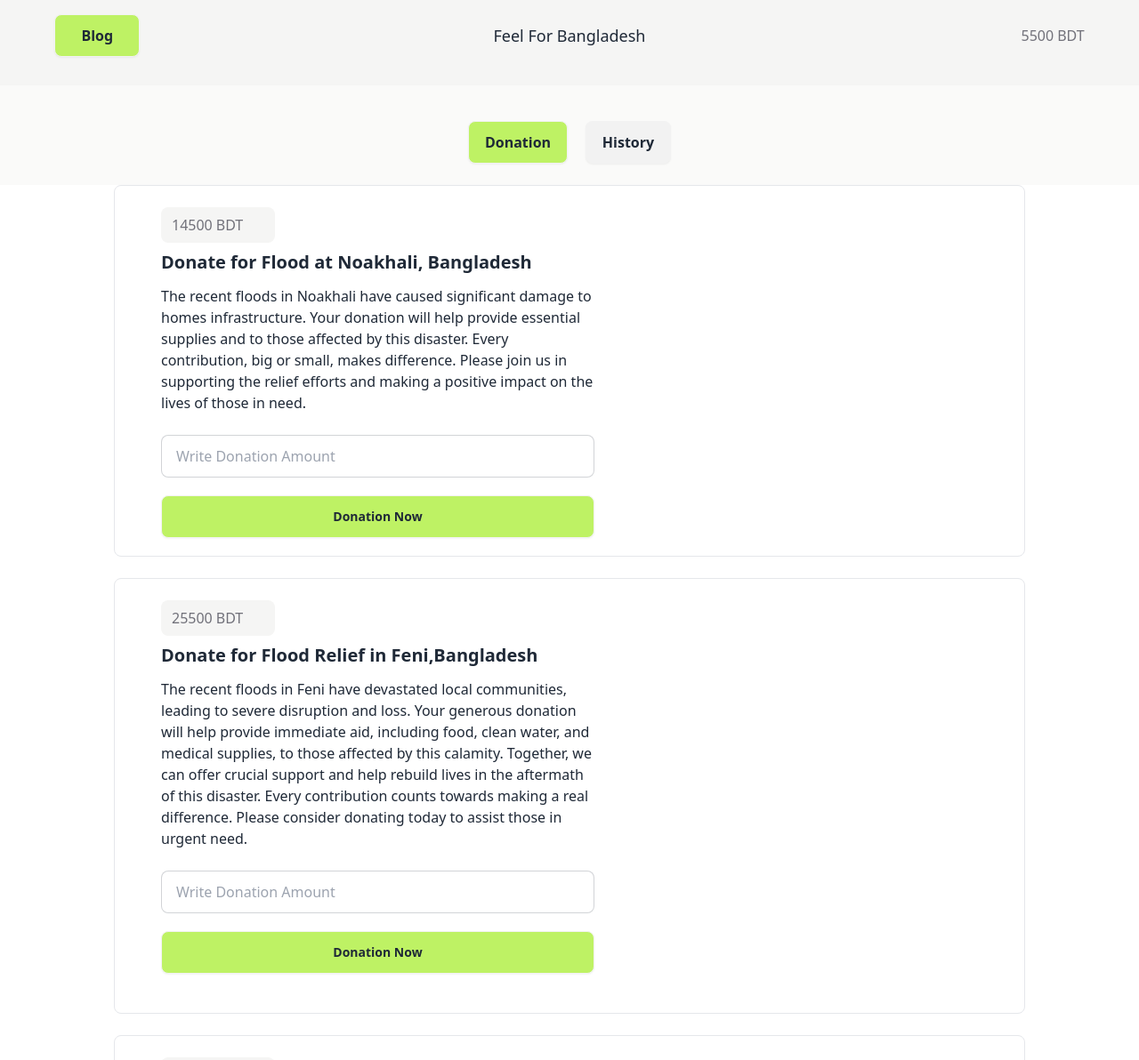
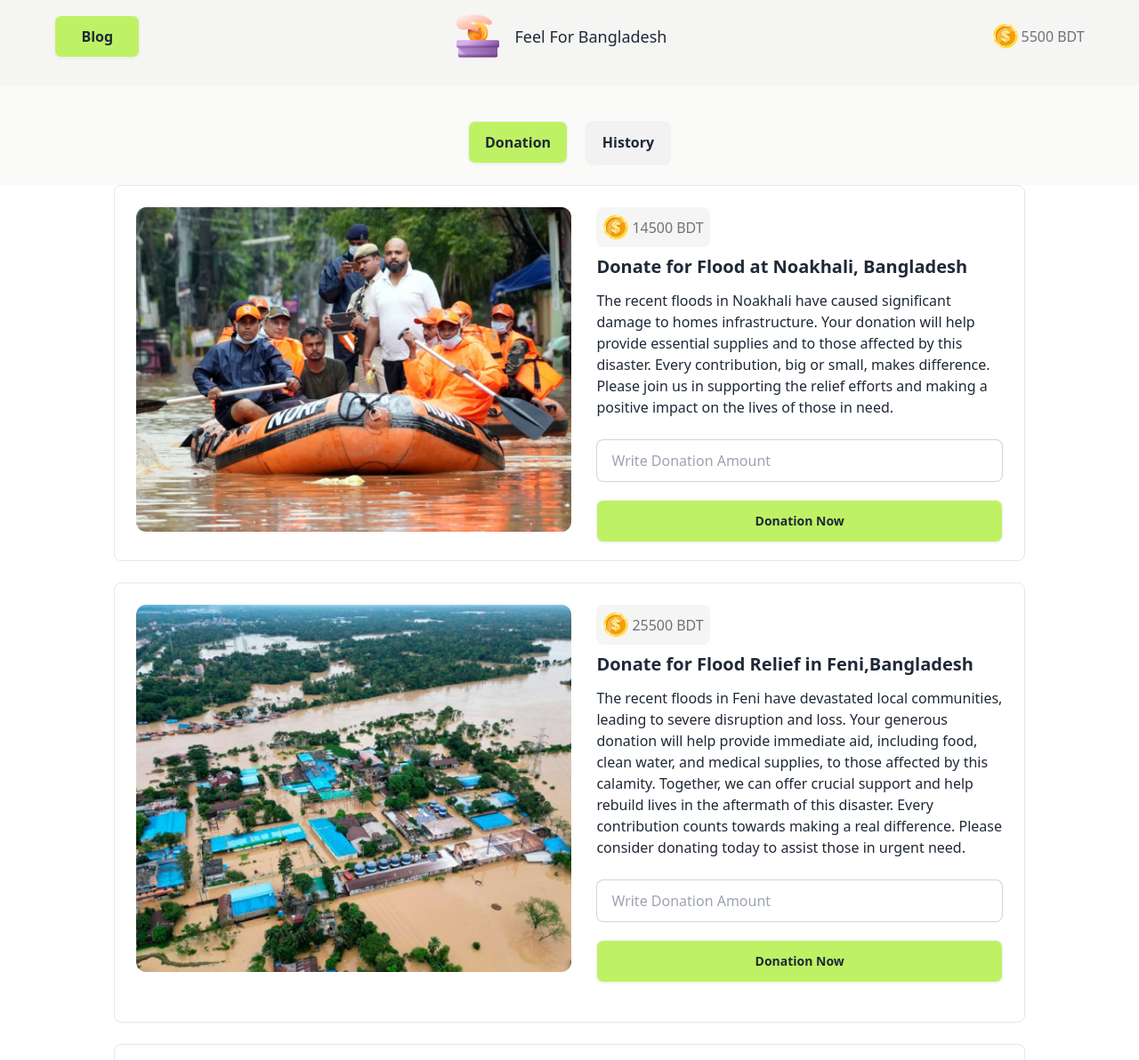
Before and after one commit to Md-Siyam94/Assingment-05, a plain HTML site: page index.html in a window 1280 px wide. Shown: the top 1192 px of the page at 89% size. Drawn offline with nearby package versions, Linux system fonts and the light colour scheme.

Commit message:
Fixing some bugs

```diff
--- a/JavaScript/donation.js
+++ b/JavaScript/donation.js
@@ -36,6 +36,7 @@ document.getElementById('noakhali-donation-btn').addEventListener('click',functi
         h3.classList.add('font-medium')
         h3.innerText = `You have Donated ${noakhaliInputNumber} tk on ${donationText}`
         div.append(h3);
+
 
         document.getElementById('transection').appendChild(div)
 
@@ -102,7 +103,7 @@ document.getElementById('quota-movement-btn').addEventListener('click',function(
         const myBalance = getTextValueById('my-balance')
         const substraction = myBalance - quotaInputNumber ;
         document.getElementById('my-balance').innerText = substraction;
-        if(substraction < 0){
+        if(substraction > 0){
             alert('Insufficient Balance')
         }
         const quotaDonationBalance = getTextValueById('quota-donation-amount');
@@ -115,25 +116,25 @@ document.getElementById('quota-movement-btn').addEventListener('click',function(
         // text
         const donationText = document.getElementById('movemnet-donation-text').innerText;
         // Adding Transection
-        const div = document.createElement('div')
-        div.classList.add('border')
-        div.classList.add('h-24')
-        div.classList.add('w-11/12')
-        div.classList.add('p-4')
-        div.classList.add('mx-auto')
-        div.classList.add('my-6')
-        div.classList.add('rounded-lg')
-        const h3 = document.createElement('h3')
-        h3.classList.add('text-base')
-        h3.classList.add('font-medium')
-        h3.innerText = `You have Donated ${quotaInputNumber} tk on ${donationText}`
+        const div = document.createElement('div');
+        div.classList.add('border');
+        div.classList.add('h-24');
+        div.classList.add('w-11/12');
+        div.classList.add('p-4') ;
+        div.classList.add('mx-auto');
+        div.classList.add('my-6');
+        div.classList.add('rounded-lg');
+        const h3 = document.createElement('h3');
+        h3.classList.add('text-base');
+        h3.classList.add('font-medium');
+        h3.innerText = `You have Donated ${quotaInputNumber} tk on ${donationText}`;
         div.append(h3);
 
-        document.getElementById('transection').appendChild(div)
+        document.getElementById('transection').appendChild(div);
 
     }
     else{
-        alert('Please Try again !')
+        alert('Please Try again !');
     }
 })
 
--- a/index.html
+++ b/index.html
@@ -23,12 +23,12 @@
 
                 </div>
                 <div class="navbar-center">
-                  <img src="B10A5-DOM-Quest-Build-and-Manipulate/assets/logo.png" alt="">
+                  <img src="Assets/logo.png" alt="">
                   <a class="btn btn-ghost text-lg font-medium">Feel For Bangladesh</a>
                 </div>
                 <div class="navbar-end">
                   <div class="flex gap-1 items-center">
-                    <img src="B10A5-DOM-Quest-Build-and-Manipulate/assets/coin.png" alt="">
+                    <img src="Assets/coin.png" alt="">
                     <h2 id="my-balance" class="font-medium text-zinc-500">5500 </h2>
                     <h3 class="font-medium text-zinc-500">BDT</h3>
                   </div>
@@ -53,11 +53,11 @@
       <section>
         <div class="  sm:flex  px-6 pt-6 rounded-lg gap-7 border ">
           <div>
-            <img class="" src="B10A5-DOM-Quest-Build-and-Manipulate/assets/noakhali.png" alt="">
+            <img class="" src="Assets/noakhali.png" alt="">
           </div>
           <div class="w-full sm:w-1/2 ">
             <div class="flex bg-stone-100 gap-1 px-2 py-2 rounded-lg max-w-32 w-auto items-center ">
-              <img  src="B10A5-DOM-Quest-Build-and-Manipulate/assets/coin.png" alt="">
+              <img  src="Assets/coin.png" alt="">
               <h3 id="noakhali-amount" class="font-medium text-zinc-500">14500</h3>
               <h3 class="font-medium text-zinc-500">BDT</h3>
             </div>
@@ -70,7 +70,7 @@
          <dialog id="my_modal_5" class="modal modal-bottom sm:modal-middle">
            <div class="modal-box  text-center  ">
              <h3 class="text-2xl font-bold ">Congrats!</h3>
-             <img class="h-8 w-8 mx-auto my-4" src="B10A5-DOM-Quest-Build-and-Manipulate/assets/coin.png" alt="">
+             <img class="h-8 w-8 mx-auto my-4" src="Assets/coin.png" alt="">
              <p class="my-0">You Have Donate for Humankind</p>
              <h3 class="font-bold text-xl my-3">Successfully</h3>
              <div class="modal-action">
@@ -89,11 +89,11 @@
       <section>
         <div class="sm:flex px-6 py-6 rounded-lg mt-6 gap-7 border ">
           <div>
-            <img class="" src="B10A5-DOM-Quest-Build-and-Manipulate/assets/feni.png" alt="">
+            <img class="" src="Assets/feni.png" alt="">
           </div>
           <div class="w-full sm:w-1/2 ">
             <div class="flex bg-stone-100 gap-1 px-2 py-2 rounded-lg max-w-32 w-auto items-center ">
-              <img  src="B10A5-DOM-Quest-Build-and-Manipulate/assets/coin.png" alt="">
+              <img  src="Assets/coin.png" alt="">
               <h3 id="feni-amount" class="font-medium text-zinc-500">25500</h3>
               <h3 class="font-medium text-zinc-500">BDT</h3>
             </div>
@@ -106,7 +106,7 @@
          <dialog id="my_modal_56" class="modal modal-bottom sm:modal-middle">
            <div class="modal-box  text-center  ">
              <h3 class="text-2xl font-bold ">Congrats!</h3>
-             <img class="h-8 w-8 mx-auto my-4" src="B10A5-DOM-Quest-Build-and-Manipulate/assets/coin.png" alt="">
+             <img class="h-8 w-8 mx-auto my-4" src="Assets/coin.png" alt="">
              <p class="my-0">You Have Donate for Humankind</p>
              <h3 class="font-bold text-xl my-3">Successfully</h3>
              <div class="modal-action">
@@ -125,11 +125,11 @@
       <section>
         <div class="sm:flex  px-6 py-6 rounded-lg mt-6 gap-7 border mb-20 ">
           <div>
-            <img class="" src="B10A5-DOM-Quest-Build-and-Manipulate/assets/quota-protest.png" alt="">
+            <img class="" src="Assets/quota-protest.png" alt="">
           </div>
           <div class="w-full sm:w-1/2  ">
             <div class="flex bg-stone-100 gap-1 px-2 py-2 rounded-lg max-w-32 w-auto items-center">
-              <img  src="B10A5-DOM-Quest-Build-and-Manipulate/assets/coin.png" alt="">
+              <img  src="Assets/coin.png" alt="">
               <h3 id="quota-donation-amount" class="font-medium text-zinc-500">12000</h3>
               <h3 class="font-medium text-zinc-500">BDT</h3>
             </div>
@@ -142,7 +142,7 @@
          <dialog id="my_modal_55" class="modal modal-bottom sm:modal-middle">
            <div class="modal-box  text-center  ">
              <h3 class="text-2xl font-bold ">Congrats!</h3>
-             <img class="h-8 w-8 mx-auto my-4" src="B10A5-DOM-Quest-Build-and-Manipulate/assets/coin.png" alt="">
+             <img class="h-8 w-8 mx-auto my-4" src="Assets/coin.png" alt="">
              <p class="my-0">You Have Donate for Humankind</p>
              <h3 class="font-bold text-xl my-3">Successfully</h3>
              <div class="modal-action">
```
Also changed, not shown: Assets/coin.png (added), Assets/feni.png (added), Assets/logo.png (added), Assets/noakhali.png (added), Assets/quota-protest.png (added).
